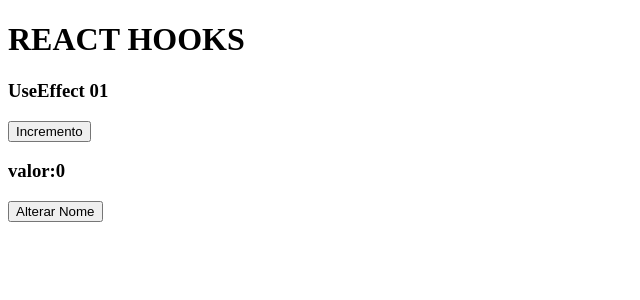
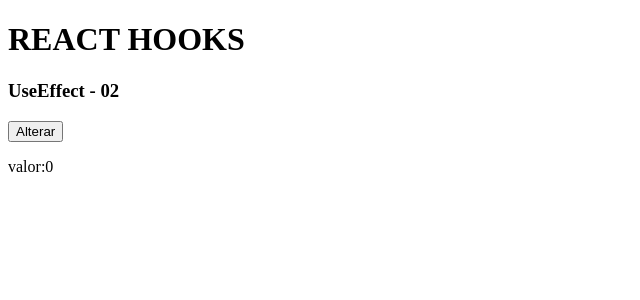
Before and after one commit to AlexFeitoza/react_next_hooks, a React (Vite) app: page / in a window 1280 px wide. Shown: the top 300 px of the page, without its empty margins (0-640 px from the left). Built offline with nearby package versions, Linux system fonts and the light colour scheme.

Commit message:
18_hooks

```diff
--- a/src/App.jsx
+++ b/src/App.jsx
@@ -9,7 +9,8 @@
 //import HookState14 from "./components/UseState_14"
 //import HookState15 from "./components/UseState_15"
 //import HookRef16 from "./components/UseRef_16"
-import HookEffect17 from "./components/UseEffect_17"
+//import HookEffect17 from "./components/UseEffect_17"
+import HookEffect18 from "./components/UseEffect_18"
 
 const App = () => {
 
@@ -30,7 +31,8 @@ const App = () => {
           {/*<HookState14 /> */}
           {/*<HookState15 /> */}
           {/*<HookRef16 /> */}
-          <HookEffect17 />
+          {/*<HookEffect17 /> */}
+          <HookEffect18 />
         </>
     )
 }
--- a/src/components/UseEffect_17.jsx
+++ b/src/components/UseEffect_17.jsx
@@ -7,6 +7,10 @@ const HookEffect17 = ()=> {
 
     function incremento() {
         setValor(valor  + 1)
+    }
+
+    function alterarNome() {
+        setNome('Alex Feitoza')
     }
 
     useEffect(()=> {
@@ -25,9 +29,7 @@ const HookEffect17 = ()=> {
         console.log('quando qualquer um dos dois for clicado')
     },[valor, nome])
 
-    function alterarNome() {
-        setNome('Alex Feitoza')
-    }
+
 
         return(
             <>
--- /dev/null
+++ b/src/components/UseEffect_18.jsx
@@ -0,0 +1,34 @@
+import { useEffect, useRef, useState } from "react"
+
+const HookEffect18 = () => {
+
+    const [valor,setValor] = useState(0)
+    const renderInicial = useRef(true)
+
+    function alterar() {
+        setValor(valor + 1)
+
+    }
+
+    useEffect(()=>{
+
+        if(renderInicial.current){
+            renderInicial.current = false;
+        } else {
+            console.log('código executado apenas quando o VALOR é alterado')
+        }
+
+
+    },[valor])
+
+    return(
+        <>
+            <h3>UseEffect - 02</h3>
+            <button onClick={alterar}>Alterar</button>
+            <p>valor:{valor}</p>
+        </>
+
+    )
+}
+
+export default HookEffect18
--- a/src/main.jsx
+++ b/src/main.jsx
@@ -1,4 +1,4 @@
-import { StrictMode } from "react";
+
 import { createRoot } from "react-dom/client";
 
 
```
